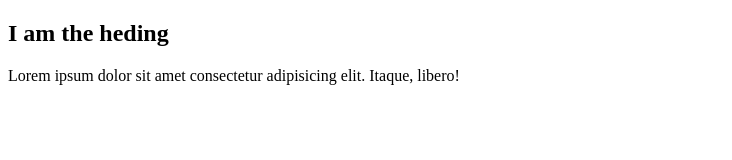
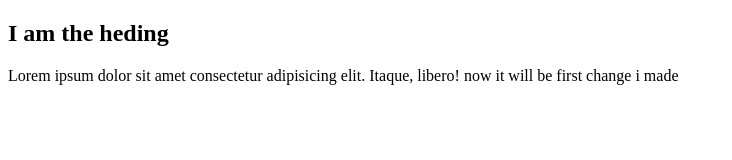
Before and after one commit to vijay894com/LearnGit, a plain HTML site: page index.html in a window 1280 px wide. Shown: the whole page, without its empty margins (0-732 px from the left). Drawn offline with Linux system fonts and the light colour scheme.

Commit message:
made changes in first html file

```diff
--- a/index.html
+++ b/index.html
@@ -9,5 +9,7 @@
 <body>
     <h2>I am the heding</h2>
     Lorem ipsum dolor sit amet consectetur adipisicing elit. Itaque, libero!
+
+    now it will be first change  i made
 </body>
 </html>
```
